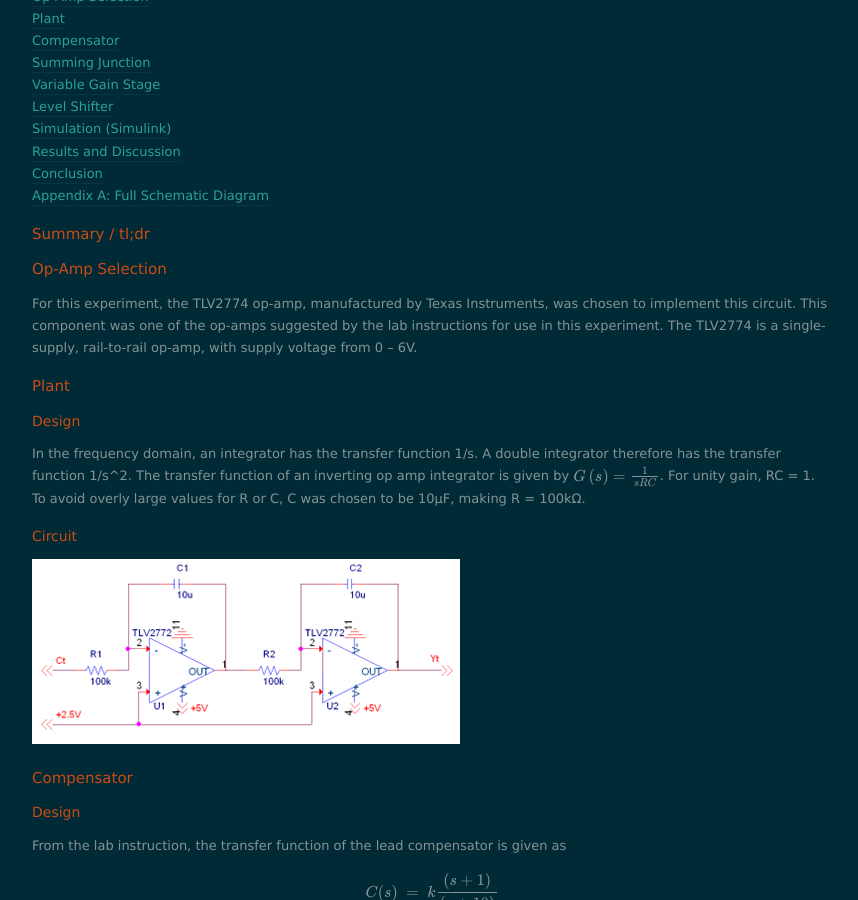
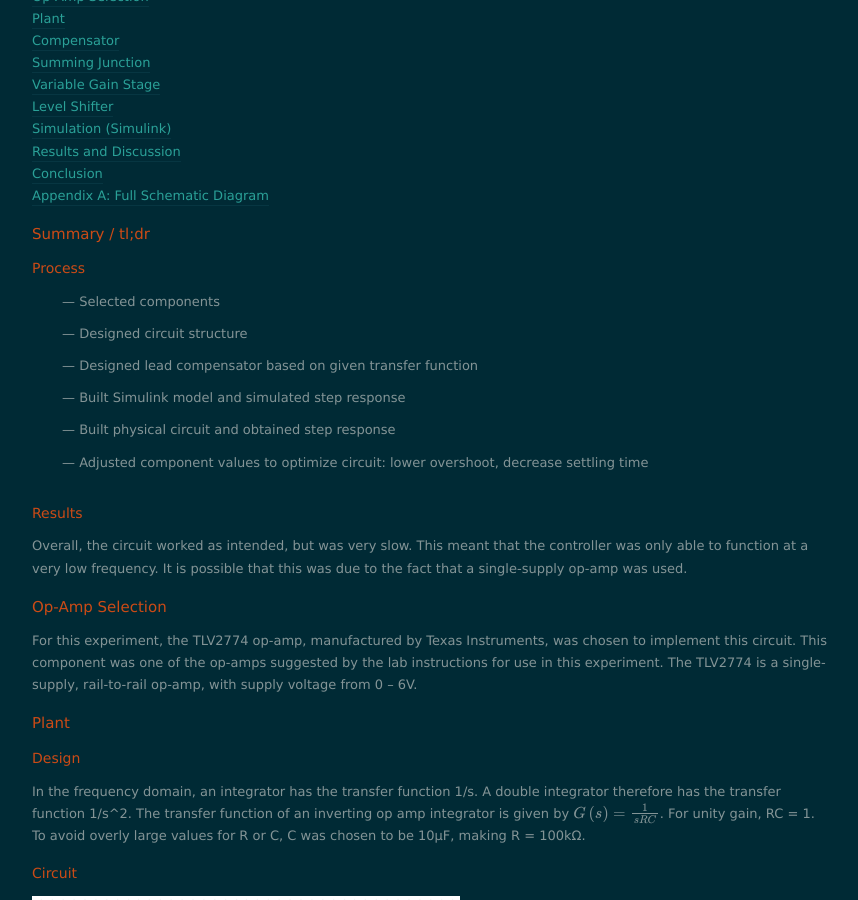
Before and after one commit to nolanschan/nolanschan.github.io, a Jekyll site: the page built from projects/leadcompcircuit/index.markdown, in a window 1280 px wide and 900 px high, scrolled down 435 px. Shown: the whole window, without its empty margins (208-1066 px from the left). Built offline with Jekyll 4.4.1, drawn with Linux system fonts in a browser that asks for light colours; nearby versions of some CDN libraries; formulas are drawn with MathJax 3.

Commit message:
Update index.markdown

```diff
--- a/projects/leadcompcircuit/index.markdown
+++ b/projects/leadcompcircuit/index.markdown
@@ -25,6 +25,19 @@ The purpose of this lab experiment is to model a satellite in the analog domain
 [Appendix A: Full Schematic Diagram](#appendix-a)
 
 ## Summary / tl;dr ##
+
+### Process ###
+
+- — Selected components
+- — Designed circuit structure
+- — Designed lead compensator based on given transfer function
+- — Built Simulink model and simulated step response
+- — Built physical circuit and obtained step response
+- — Adjusted component values to optimize circuit: lower overshoot, decrease settling time
+
+### Results ###
+
+Overall, the circuit worked as intended, but was very slow. This meant that the controller was only able to function at a very low frequency. It is possible that this was due to the fact that a single-supply op-amp was used.
 
 ## Op-Amp Selection ##
 
```
